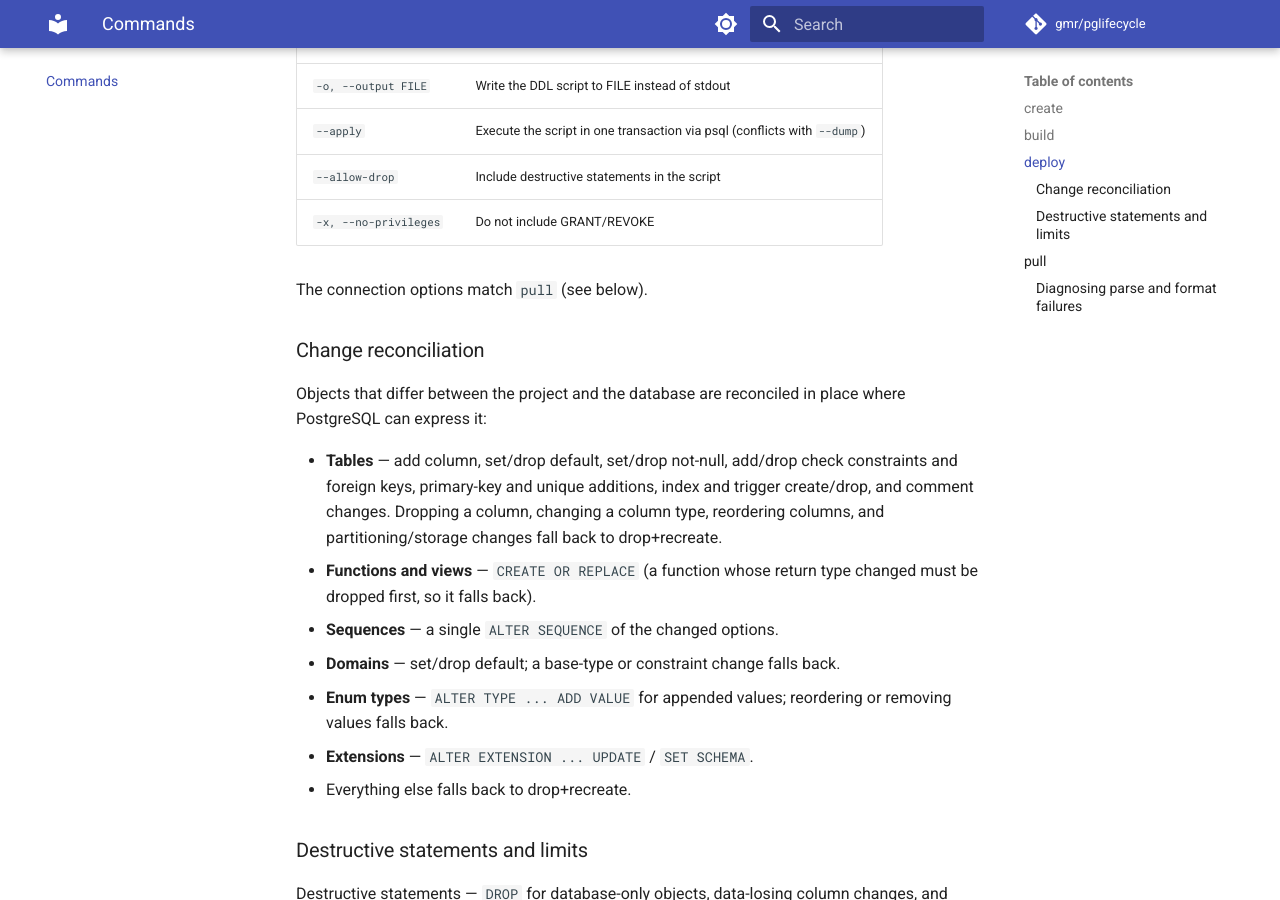
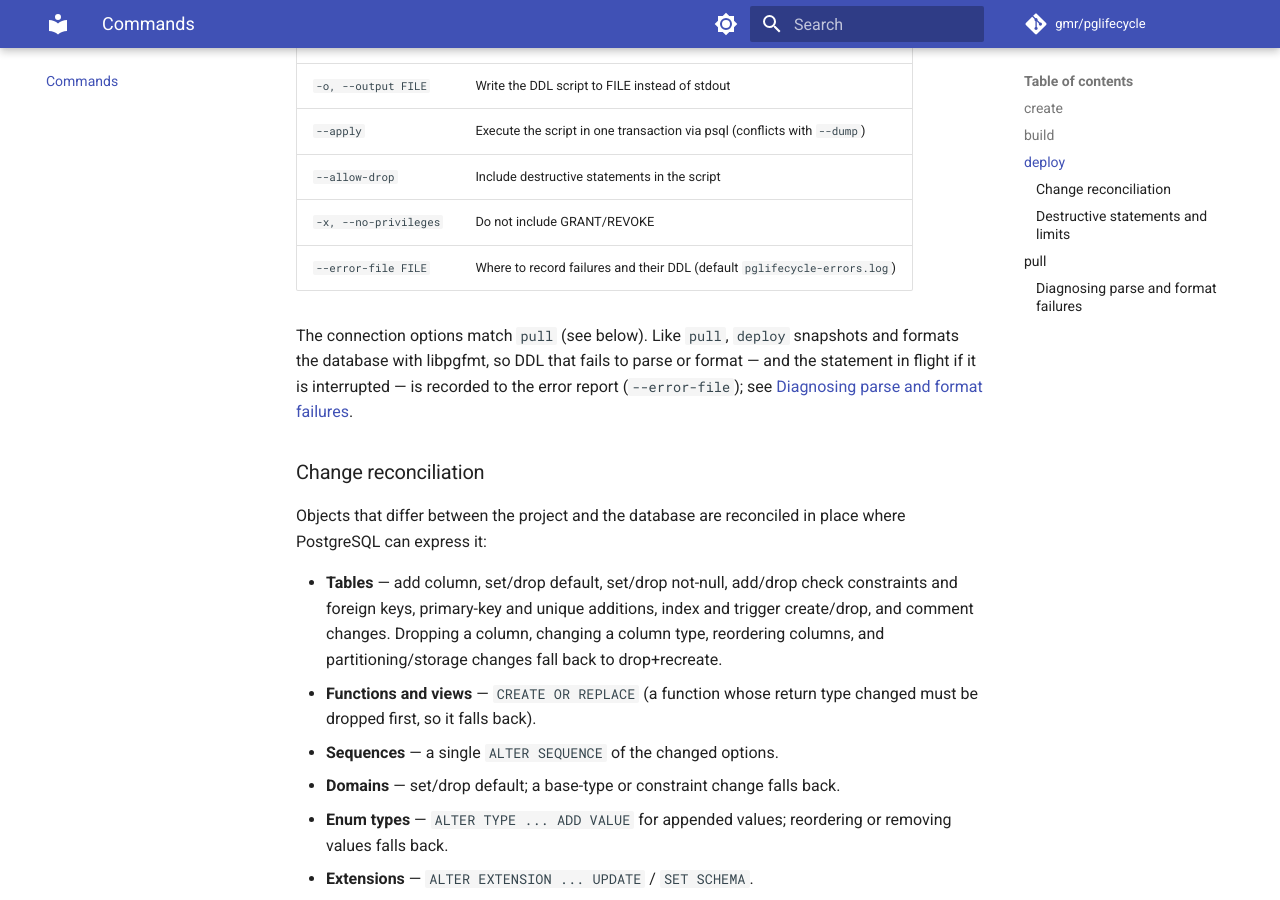
Before and after one commit to gmr/pglifecycle, an MkDocs documentation site: the page built from docs/commands.md, in a window 1280 px wide and 900 px high, scrolled down 1406 px. Built offline with MkDocs 1.6.1 and Material for MkDocs 9.7.7, drawn with Linux system fonts in a browser that asks for light colours; comment, search, counter and statistics services are not loaded.

Commit message:
Extend failure diagnostics to deploy
deploy snapshots and formats the database the same way pull does (via
pull::snapshot), so it is subject to the same parse/format failures and
the libpgfmt hang. The diagnostics report was only initialized by pull,
so deploy's failures went unrecorded and an interrupt captured nothing.

- Add --error-file to deploy (default pglifecycle-errors.log, matching
  pull) and call diagnostics::init early in deploy().
- The enter/record_failure calls already on the format path now fire
  for deploy too, so a parse/format failure or a Ctrl-C during a hang
  records the offending DDL.

Co-authored-by: Claude Opus 4.8 (1M context) <noreply@anthropic.com>

```diff
--- a/docs/commands.md
+++ b/docs/commands.md
@@ -57,8 +57,13 @@ destructive statements are pending).
 | `--apply` | Execute the script in one transaction via psql (conflicts with `--dump`) |
 | `--allow-drop` | Include destructive statements in the script |
 | `-x, --no-privileges` | Do not include GRANT/REVOKE |
+| `--error-file FILE` | Where to record failures and their DDL (default `pglifecycle-errors.log`) |
 
-The connection options match `pull` (see below).
+The connection options match `pull` (see below). Like `pull`, `deploy`
+snapshots and formats the database with libpgfmt, so DDL that fails to
+parse or format — and the statement in flight if it is interrupted — is
+recorded to the error report (`--error-file`); see
+[Diagnosing parse and format failures](#diagnosing-parse-and-format-failures).
 
 ### Change reconciliation
 
```
Also changed, not shown: 2 other files.
